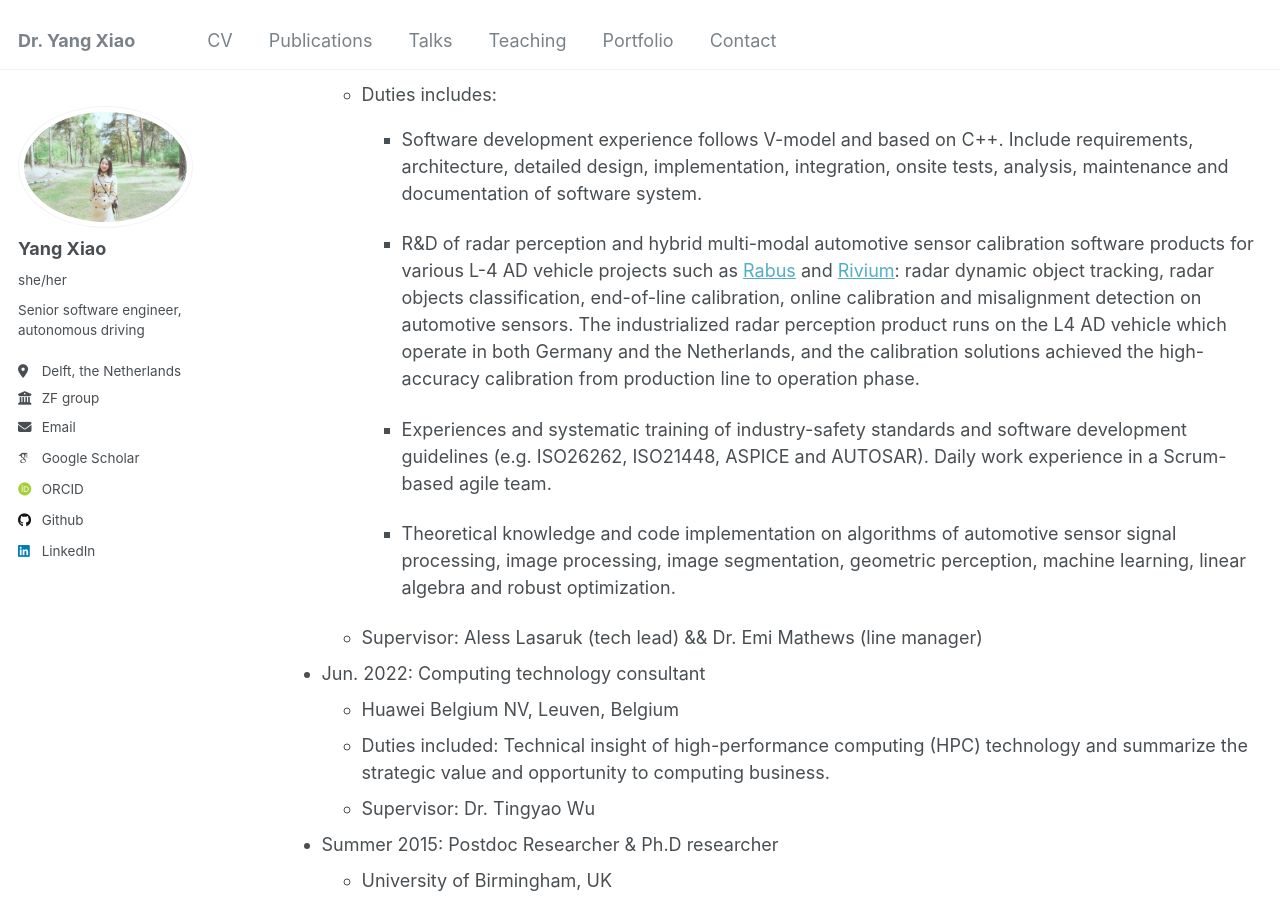
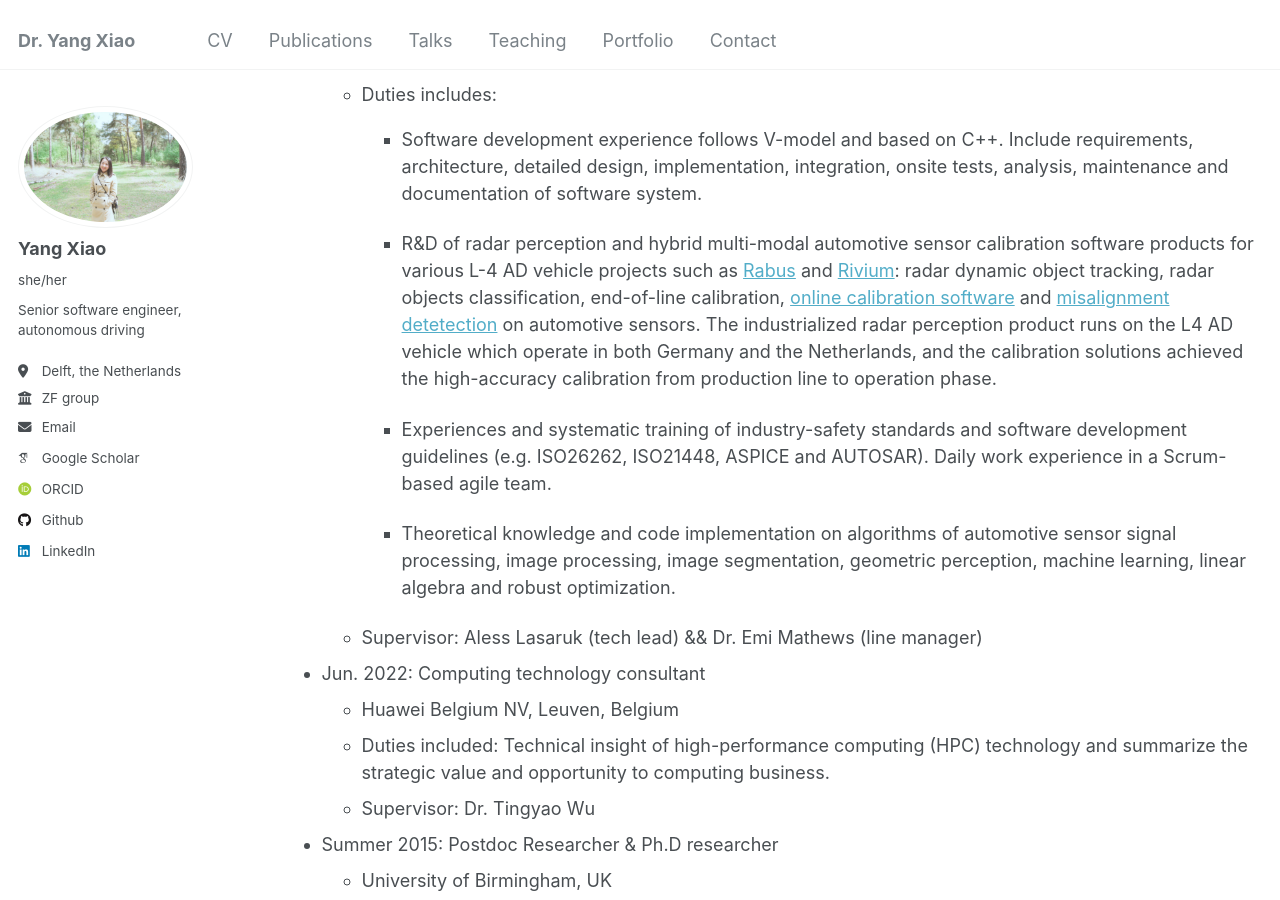
Before and after one commit to YangSophiaXiao/Yang.Sophia.Xiao.github.io, a Jekyll site: the page built from _pages/cv.md, in a window 1280 px wide and 900 px high, scrolled down 360 px. Built offline with Jekyll 4.4.1, drawn with Linux system fonts in a browser that asks for light colours; some web fonts are replaced; a file with an impossible date is left out.

```diff
--- a/_pages/cv.md
+++ b/_pages/cv.md
@@ -22,7 +22,7 @@ Work experience
   * Duties includes:
     * Software development experience follows V-model and based on C++. Include requirements, architecture, detailed design, implementation, integration, onsite tests, analysis, maintenance and documentation of software system.
 
-    * R&D of radar perception and hybrid multi-modal automotive sensor calibration software products for various L-4 AD vehicle projects such as [Rabus](https://www.youtube.com/watch?v=isRtxSoPeFc) and [Rivium](https://www.youtube.com/watch?v=m5-rI5n6qng): radar dynamic object tracking, radar objects classification, end-of-line calibration, online calibration and misalignment detection on automotive sensors. The industrialized radar perception product runs on the L4 AD vehicle which operate in both Germany and the Netherlands, and the calibration solutions achieved the high-accuracy calibration from production line to operation phase.
+    * R&D of radar perception and hybrid multi-modal automotive sensor calibration software products for various L-4 AD vehicle projects such as [Rabus](https://www.youtube.com/watch?v=isRtxSoPeFc) and [Rivium](https://www.youtube.com/watch?v=m5-rI5n6qng): radar dynamic object tracking, radar objects classification, end-of-line calibration, [online calibration software](https://www.youtube.com/watch?v=5mTBcsLttQY&t=35s) and [misalignment detetection](https://www.youtube.com/watch?v=v0upbUKoufw&t=191s) on automotive sensors. The industrialized radar perception product runs on the L4 AD vehicle which operate in both Germany and the Netherlands, and the calibration solutions achieved the high-accuracy calibration from production line to operation phase.
 
     * Experiences and systematic training of industry-safety standards and software development guidelines (e.g. ISO26262, ISO21448, ASPICE and AUTOSAR). Daily work experience in a Scrum-based agile team.
 
```
Also changed, not shown: _pages/about.md (+1 -1 lines).
